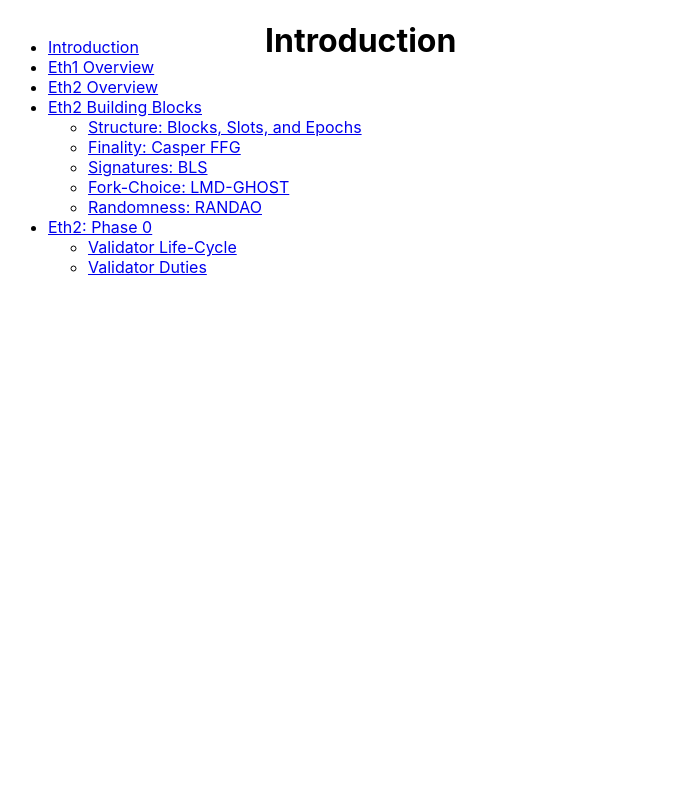
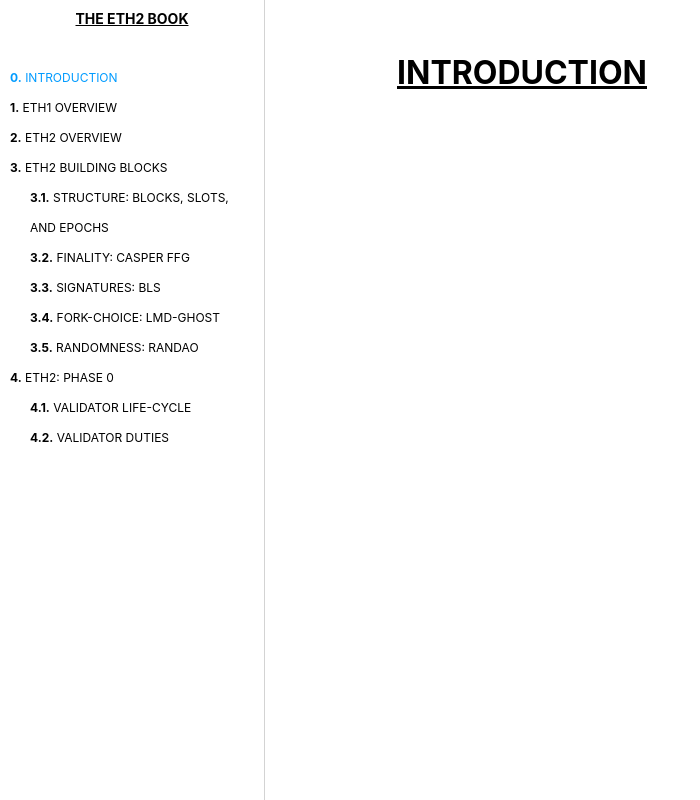
Before and after one commit to smartcontracts/ethereum-book, a Gatsby site: page /chapters/introduction in a window 1280 px wide. Shown: the whole page, without its empty margins (0-700 px from the left). Built offline with nearby package versions, Linux system fonts and the light colour scheme; Gatsby itself is replaced by a stand-in of ours.

Commit message:
Added new CSS

```diff
--- a/src/components/layout.css
+++ b/src/components/layout.css
@@ -1,9 +1,20 @@
 html, body {
   font-family: -apple-system, BlinkMacSystemFont, "Segoe UI", Roboto, Helvetica, Arial, sans-serif, "Apple Color Emoji", "Segoe UI Emoji", "Segoe UI Symbol";
+  margin: 0;
+  padding: 0;
 }
 
 p {
   font-size: 16px;
+}
+
+ul {
+  list-style-type: none;
+}
+
+a {
+  color: black;
+  text-decoration: none;
 }
 
 code {
@@ -12,6 +23,11 @@ code {
   font-size: 85%;
   background-color: rgba(27, 31, 35, 0.05);
   border-radius: 3px;
+}
+
+h1, h2, h3, h4, h5, h6 {
+  text-transform: uppercase;
+  text-decoration: underline;
 }
 
 .container {
@@ -25,3 +41,9 @@ code {
     width: 750px;
   }
 }
+
+div.main-content {
+  margin-left: 16.5rem;
+  padding-top: 2em;
+  padding-bottom: 2em;
+}
--- a/src/components/sidebar.css
+++ b/src/components/sidebar.css
@@ -1,3 +1,42 @@
 nav.sidebar {
   position: fixed;
+  top: 0;
+  left: 0;
+  height: 100%;
+  width: 16.5rem;
+  border-right: 1px solid lightgray;
 }
+
+nav.sidebar ul {
+  padding-left: 20px;
+}
+
+nav.sidebar ul a {
+  line-height: 30px;
+  text-transform: uppercase;
+  font-size: 12px;
+}
+
+nav.sidebar ul a:hover,
+nav.sidebar ul a.active {
+  color: #009bff;
+}
+
+nav.sidebar ul.chapters {
+  padding-left: 0;
+  padding: 10px;
+}
+
+nav.sidebar div.sidebar-title {
+  font-size: 14px;
+  font-weight: bold;
+  text-decoration: underline;
+  padding: 10px 0;
+  width: 100%;
+  text-align: center;
+}
+
+h1, h2, h3, h4, h5, h6 {
+  text-transform: uppercase;
+  text-decoration: underline;
+}
--- a/src/components/sidebar.js
+++ b/src/components/sidebar.js
@@ -31,9 +31,9 @@ const Sidebar = () => {
     const pageIndex = page.node.fields.pageIndex.split(',').map(pageIndex => parseInt(pageIndex))
 
     if (pageIndex[0] + 1 > layout.length) {
-      layout.push([page, []])
+      layout.push([{ page: page, pageIndex: pageIndex[0] }, []])
     } else {
-      layout[pageIndex[0]][1].push(page)
+      layout[pageIndex[0]][1].push({ page: page, pageIndex: pageIndex.map(String).join('.') })
     }
 
     return layout
@@ -41,16 +41,27 @@ const Sidebar = () => {
 
   return (
     <nav className="sidebar">
-      <ul>
+    <div className="sidebar-title">THE ETH2 BOOK</div>
+      <ul className="chapters">
         {layout.map((section, index) => {
           return (
             <li key={index}>
-              <Link to={section[0].node.frontmatter.path}>{section[0].node.frontmatter.title}</Link>
+              <Link
+                to={section[0].page.node.frontmatter.path}
+                activeClassName="active"
+              >
+                <b>{section[0].pageIndex}.</b> {section[0].page.node.frontmatter.title}
+              </Link>
               <ul>
-                {section[1].map((page, index) => {
+                {section[1].map(({ page, pageIndex }, index) => {
                   return (
                     <li key={index}>
-                      <Link to={page.node.frontmatter.path}>{page.node.frontmatter.title}</Link>
+                      <Link
+                        to={page.node.frontmatter.path}
+                        activeClassName="active"
+                      >
+                        <b>{pageIndex}.</b> {page.node.frontmatter.title}
+                      </Link>
                     </li>
                   )
                 })}
--- a/src/components/toc.css
+++ /dev/null
@@ -1,5 +0,0 @@
-nav.toc {
-  position: fixed;
-  top: 0;
-  right: 0;
-}
--- a/src/components/toc.js
+++ /dev/null
@@ -1,14 +0,0 @@
-import React from "react"
-
-import "./toc.css"
-
-const Toc = ({ toc }) => {
-  return (
-    <nav
-      className="toc"
-      dangerouslySetInnerHTML={{ __html: toc }}
-    />
-  )
-}
-
-export default Toc
--- a/src/templates/chapter.js
+++ b/src/templates/chapter.js
@@ -3,17 +3,17 @@ import { graphql } from "gatsby"
 
 import Layout from "../components/layout"
 import Sidebar from "../components/sidebar"
-import Toc from "../components/toc"
 
 export default function Template({
   data,
 }) {
   const { markdownRemark } = data
-  const { frontmatter, html, tableOfContents } = markdownRemark
+  const { frontmatter, html } = markdownRemark
 
   return (
     <Layout>
       <Sidebar />
+      <div className="main-content">
         <div className="container">
           <div className="chapter">
             <h1>{frontmatter.title}</h1>
@@ -23,7 +23,7 @@ export default function Template({
             />
           </div>
         </div>
-      <Toc toc={tableOfContents} />
+      </div>
     </Layout>
   )
 }
@@ -36,11 +36,6 @@ export const pageQuery = graphql`
         path
         title
       }
-      tableOfContents(
-        absolute: true
-        pathToSlugField: "frontmatter.path"
-        maxDepth: 2
-      )
     }
   }
 `
```
Lines whose indentation alone changed are shown as unchanged.
